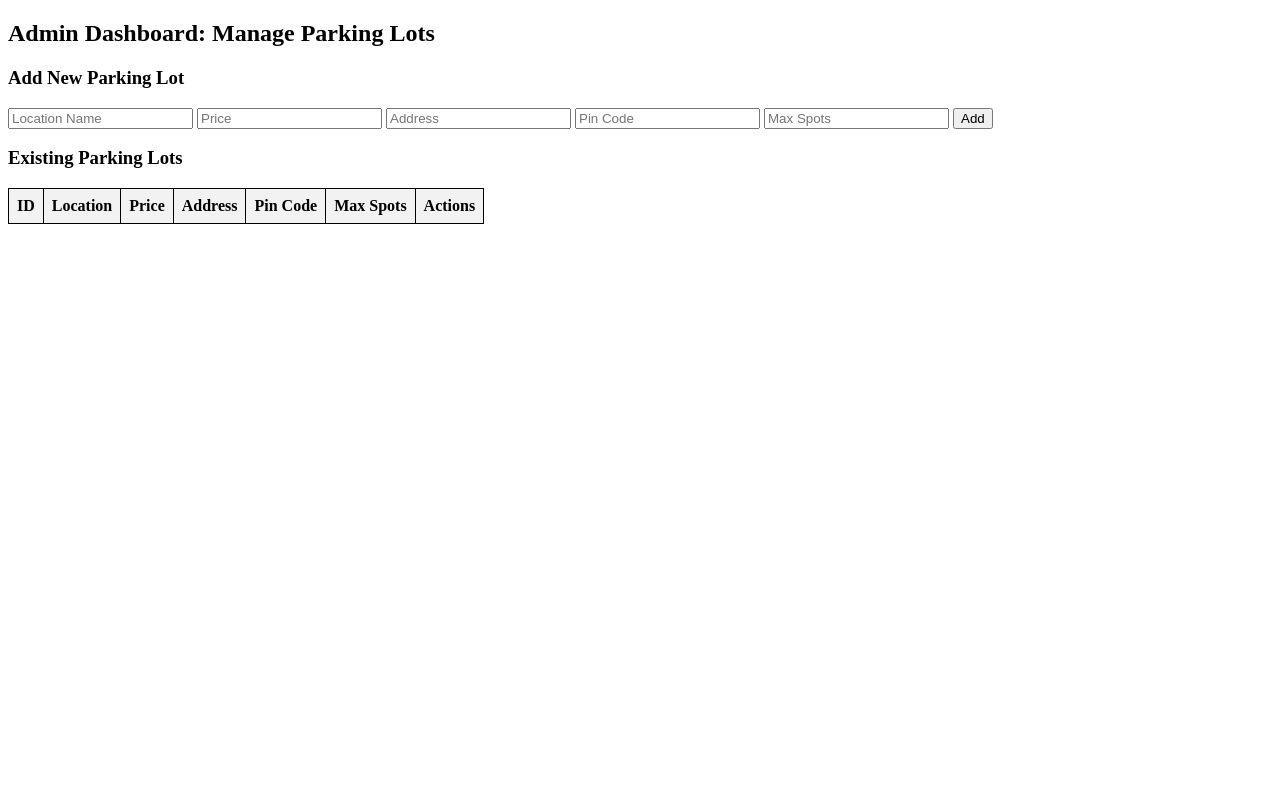
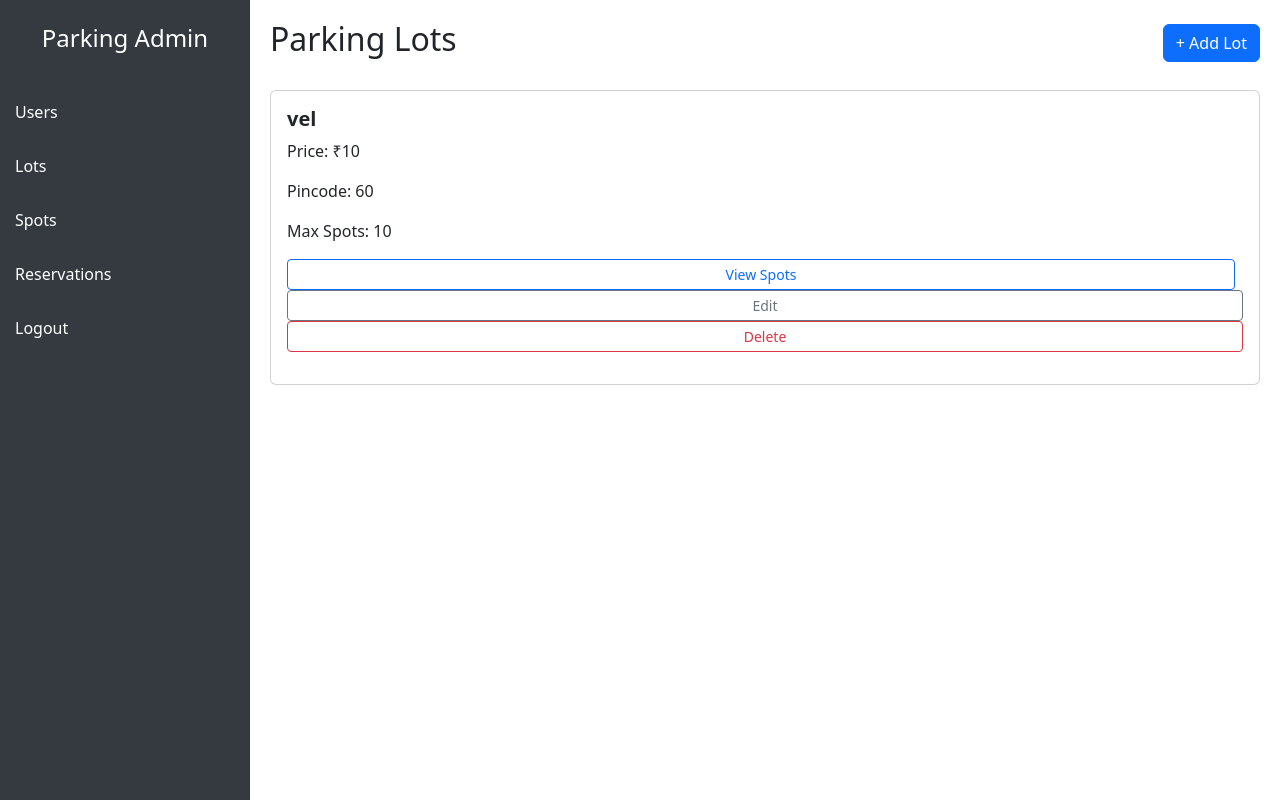
Before and after one commit to bored-arvi/vehicle-parking-app, a Flask app: template templates/admin_dash.html in a window 1280 px wide. Run offline with Flask 3, Linux system fonts and the light colour scheme; the template is opened without the code that fills it, so the values that code supplies are empty; data comes from the database, SQL or seed files in the repository; both versions use the stored data as it was after the commit.

Commit message:
api implementation, lot add,view done

```diff
--- a/app.py
+++ b/app.py
@@ -1,13 +1,16 @@
 from flask import Flask
-from controllers import auth_bp
+from controllers import auth_bp, admin_dashboard_bp
+from api.parking_spots_api import parking_spot_bp
 from models.db_init import init_db
 
 app = Flask(__name__)
-app.secret_key = 'your_secret_key'  # Needed for session
+app.secret_key = 'your_secret_key'
 
-# Register blueprint
+# Register all blueprints
 app.register_blueprint(auth_bp)
+app.register_blueprint(admin_dashboard_bp)
+app.register_blueprint(parking_spot_bp)
 
 if __name__ == '__main__':
-    init_db()  # Initialize the database
+    init_db()
     app.run(debug=True)
--- a/controllers/auth.py
+++ b/controllers/auth.py
@@ -20,7 +20,7 @@ def login():
             if check[1] == password:
                 session['role'] = 'admin'
                 session['username'] = username
-                return redirect('/dashboard')
+                return redirect('/admin/dashboard')
             else:
                 return "Invalid password", 401
     return render_template("admin.html")
--- a/controllers/dash.py
+++ b/controllers/dash.py
@@ -1,79 +1,12 @@
-from flask import render_template, session, request, redirect, url_for, g, flash
-import sqlite3  # Replace with your actual blueprint
-from controllers import auth_bp
-DATABASE = 'parking.db'  # Replace with your DB name
+#controllers/dash.py
+from flask import render_template, session  # Replace with your DB name
 
-def get_db():
-    if 'db' not in g:
-        g.db = sqlite3.connect(DATABASE)
-        g.db.row_factory = sqlite3.Row
-    return g.db
+from flask import Blueprint, render_template, session
+from controllers import admin_dashboard_bp
 
-@auth_bp.teardown_app_request
-def close_db(error):
-    db = g.pop('db', None)
-    if db is not None:
-        db.close()
-
-@auth_bp.route('/dashboard')
+@admin_dashboard_bp.route('/dashboard',methods=['GET','POST'])
 def dashboard():
     if 'role' in session and session['role'] == 'admin':
-        db = get_db()
-        lots = db.execute('SELECT * FROM parking_lots').fetchall()
-        return render_template('admin_dash.html', lots=lots)
+        return render_template('admin_dash.html')
     else:
-        return "Error: Unauthorized access", 403
-
-@auth_bp.route('/lot/add', methods=['POST'])
-def add_lot():
-    if session.get('role') != 'admin':
         return "Unauthorized", 403
-
-    name = request.form['name']
-    price = request.form['price']
-    address = request.form['address']
-    pincode = request.form['pincode']
-    max_spots = request.form['max_spots']
-
-    db = get_db()
-    db.execute('INSERT INTO parking_lots (prime_location_name, price, address, pin_code, max_spots) VALUES (?, ?, ?, ?, ?)',
-               (name, price, address, pincode, max_spots))
-    db.commit()
-    flash("Parking lot added successfully.")
-    return redirect(url_for('auth_bp.dashboard'))
-
-@auth_bp.route('/lot/edit/<int:lot_id>', methods=['POST'])
-def edit_lot(lot_id):
-    if session.get('role') != 'admin':
-        return "Unauthorized", 403
-
-    name = request.form['name']
-    price = request.form['price']
-    address = request.form['address']
-    pincode = request.form['pincode']
-    max_spots = request.form['max_spots']
-
-    db = get_db()
-    db.execute('''UPDATE parking_lots SET prime_location_name=?, price=?, address=?, pin_code=?, max_spots=? WHERE id=?''',
-               (name, price, address, pincode, max_spots, lot_id))
-    db.commit()
-    flash("Parking lot updated successfully.")
-    return redirect(url_for('auth_bp.dashboard'))
-
-@auth_bp.route('/lot/delete/<int:lot_id>', methods=['POST'])
-def delete_lot(lot_id):
-    if session.get('role') != 'admin':
-        return "Unauthorized", 403
-
-    db = get_db()
-    spots = db.execute('SELECT COUNT(*) AS count FROM parking_spots WHERE lot_id=? AND status="O"', (lot_id,)).fetchone()
-
-    if spots['count'] > 0:
-        flash("Cannot delete: Spots in this lot are still occupied.")
-        return redirect(url_for('auth_bp.dashboard'))
-
-    db.execute('DELETE FROM parking_spots WHERE lot_id=?', (lot_id,))
-    db.execute('DELETE FROM parking_lots WHERE id=?', (lot_id,))
-    db.commit()
-    flash("Parking lot deleted successfully.")
-    return redirect(url_for('auth_bp.dashboard'))
--- a/templates/admin_dash.html
+++ b/templates/admin_dash.html
@@ -1,62 +1,195 @@
 <!DOCTYPE html>
-<html>
+<html lang="en">
 <head>
-    <title>Admin Dashboard</title>
+    <meta charset="UTF-8">
+    <title>Admin Dashboard - Parking Lots</title>
+    <link href="https://cdn.jsdelivr.net/npm/bootstrap@5.3.0/dist/css/bootstrap.min.css" rel="stylesheet">
     <style>
-        table, th, td { border: 1px solid black; border-collapse: collapse; padding: 8px; }
-        th { background-color: #f2f2f2; }
-        form { display: inline; }
+        body {
+            display: flex;
+        }
+        .sidebar {
+            width: 250px;
+            height: 100vh;
+            background: #343a40;
+            color: white;
+            position: fixed;
+        }
+        .sidebar a {
+            display: block;
+            padding: 15px;
+            color: white;
+            text-decoration: none;
+        }
+        .sidebar a:hover {
+            background: #495057;
+        }
+        .main {
+            margin-left: 250px;
+            padding: 20px;
+            width: 100%;
+        }
+        .lot-card {
+            margin-bottom: 20px;
+        }
     </style>
 </head>
 <body>
-    <h2>Admin Dashboard: Manage Parking Lots</h2>
 
-    <!-- Flash Messages -->
-    {% with messages = get_flashed_messages() %}
-        {% if messages %}
-            <ul style="color: green;">
-                {% for msg in messages %}
-                    <li>{{ msg }}</li>
-                {% endfor %}
-            </ul>
-        {% endif %}
-    {% endwith %}
+<!-- Sidebar -->
+<div class="sidebar">
+    <h4 class="text-center py-4"><i class="bi bi-car-front"></i> Parking Admin</h4>
+    <a href="#">Users</a>
+    <a href="#">Lots</a>
+    <a href="#">Spots</a>
+    <a href="#">Reservations</a>
+    <a href="/logout">Logout</a>
+</div>
 
-    <!-- Add New Parking Lot -->
-    <h3>Add New Parking Lot</h3>
-    <form action="{{ url_for('auth_bp.add_lot') }}" method="post">
-        <input type="text" name="name" placeholder="Location Name" required>
-        <input type="number" step="0.01" name="price" placeholder="Price" required>
-        <input type="text" name="address" placeholder="Address">
-        <input type="text" name="pincode" placeholder="Pin Code">
-        <input type="number" name="max_spots" placeholder="Max Spots" required>
-        <button type="submit">Add</button>
+<!-- Main Content -->
+<div class="main">
+    <div class="d-flex justify-content-between align-items-center mb-4">
+        <h2>Parking Lots</h2>
+        <button class="btn btn-primary" data-bs-toggle="modal" data-bs-target="#addLotModal">+ Add Lot</button>
+    </div>
+
+    <div id="lots-container">
+        <!-- Will be filled by JS -->
+    </div>
+</div>
+
+<!-- Add Lot Modal -->
+<div class="modal fade" id="addLotModal" tabindex="-1" aria-labelledby="addLotModalLabel" aria-hidden="true">
+  <div class="modal-dialog">
+    <form id="addLotForm" class="modal-content">
+      <div class="modal-header">
+        <h5 class="modal-title">Add New Lot</h5>
+        <button type="button" class="btn-close" data-bs-dismiss="modal" aria-label="Close"></button>
+      </div>
+      <div class="modal-body">
+        <input type="text" name="name" placeholder="Lot Name" class="form-control mb-2" required>
+        <input type="number" step="0.1" name="price" placeholder="Price (₹ per hour)" class="form-control mb-2" required>
+        <input type="text" name="address" placeholder="Address" class="form-control mb-2">
+        <input type="text" name="pincode" placeholder="Pincode" class="form-control mb-2">
+        <input type="number" name="max_spots" placeholder="Total Spots" class="form-control mb-2" required>
+      </div>
+      <div class="modal-footer">
+        <button type="submit" class="btn btn-success">Add Lot</button>
+      </div>
     </form>
+  </div>
+</div>
 
-    <!-- Existing Lots -->
-    <h3>Existing Parking Lots</h3>
-    <table>
-        <tr>
-            <th>ID</th><th>Location</th><th>Price</th><th>Address</th><th>Pin Code</th><th>Max Spots</th><th>Actions</th>
-        </tr>
-        {% for lot in lots %}
-        <tr>
-            <form action="{{ url_for('auth_bp.edit_lot', lot_id=lot.id) }}" method="post">
-                <td>{{ lot.id }}</td>
-                <td><input type="text" name="name" value="{{ lot.prime_location_name }}" required></td>
-                <td><input type="number" step="0.01" name="price" value="{{ lot.price }}" required></td>
-                <td><input type="text" name="address" value="{{ lot.address }}"></td>
-                <td><input type="text" name="pincode" value="{{ lot.pin_code }}"></td>
-                <td><input type="number" name="max_spots" value="{{ lot.max_spots }}" required></td>
-                <td>
-                    <button type="submit">Update</button>
-            </form>
-            <form action="{{ url_for('auth_bp.delete_lot', lot_id=lot.id) }}" method="post" onsubmit="return confirm('Delete this lot? Ensure all spots are empty!');">
-                <button type="submit">Delete</button>
-            </form>
-                </td>
-        </tr>
-        {% endfor %}
-    </table>
+<!-- Bootstrap + JS -->
+<script src="https://cdn.jsdelivr.net/npm/bootstrap@5.3.0/dist/js/bootstrap.bundle.min.js"></script>
+<script>
+// Add Lot Form Submit
+document.getElementById('addLotForm').addEventListener('submit', async (e) => {
+    e.preventDefault();
+    const form = e.target;
+    const data = {
+        name: form.name.value,
+        price: parseFloat(form.price.value),
+        address: form.address.value,
+        pincode: form.pincode.value,
+        max_spots: parseInt(form.max_spots.value)
+    };
+
+    const res = await fetch('/lot/spot/add', {
+        method: 'POST',
+        headers: {'Content-Type': 'application/json'},
+        body: JSON.stringify(data)
+    });
+
+    if (res.ok) {
+        form.reset();
+        bootstrap.Modal.getInstance(document.getElementById('addLotModal')).hide();
+        fetchParkingLots();
+    } else {
+        const errorData = await res.json();
+        alert('Failed to add lot: ' + (errorData.error || 'Unknown error.'));
+    }
+});
+
+// Fetch and render all lots
+async function fetchParkingLots() {
+    try {
+        const response = await fetch('/api/lots');
+        if (!response.ok) throw new Error('Failed to fetch parking lots');
+
+        const lots = await response.json();
+        const container = document.getElementById('lots-container');
+        container.innerHTML = '';
+
+        if (lots.length === 0) {
+            container.innerHTML = '<p>No parking lots available.</p>';
+            return;
+        }
+
+        lots.forEach(lot => {
+            const lotCard = document.createElement('div');
+            lotCard.className = 'card lot-card p-3';
+
+            lotCard.innerHTML = `
+                <h5><b>${lot.prime_location_name}</b></h5>
+                <p>Price: ₹${lot.price}</p>
+                <p>Pincode: ${lot.pin_code}</p>
+                <p>Max Spots: ${lot.max_spots}</p>
+                <button class="btn btn-outline-primary btn-sm me-2" onclick="toggleSpots(${lot.id})">View Spots</button>
+                <button class="btn btn-outline-secondary btn-sm" onclick="editLot(${lot.id})">Edit</button>
+                <button class="btn btn-outline-danger btn-sm" onclick="deleteLot(${lot.id})">Delete</button>
+                <div id="spots-${lot.id}" data-visible="false" class="mt-3"></div>
+            `;
+            container.appendChild(lotCard);
+        });
+
+    } catch (err) {
+        console.error(err);
+        alert("Error fetching lots.");
+    }
+}
+
+// Toggle spot display per lot
+async function toggleSpots(lotId) {
+    const container = document.getElementById(`spots-${lotId}`);
+
+    if (container.dataset.visible === "true") {
+        container.innerHTML = '';
+        container.dataset.visible = "false";
+        return;
+    }
+
+    const res = await fetch(`/api/spot/available/${lotId}`);
+    if (!res.ok) {
+        container.innerHTML = `<small class="text-danger">Failed to load spots</small>`;
+        return;
+    }
+
+    const spots = await res.json();
+    if (spots.length === 0) {
+        container.innerHTML = '<small>No available spots in this lot.</small>';
+    } else {
+        container.innerHTML = `
+            <hr>
+            <h6>Available Spots:</h6>
+            <div class="spot-grid">
+                ${spots.map(s => `<div class="spot-box">#${s.id}</div>`).join('')}
+            </div>
+        `;
+    }
+    container.dataset.visible = "true";
+}
+
+// Delete lot
+async function deleteLot(lotId) {
+    if (!confirm('Are you sure you want to delete this lot?')) return;
+    const res = await fetch(`/api/lot/delete/${lotId}`, { method: 'DELETE' });
+    if (res.ok) fetchParkingLots();
+    else alert('Failed to delete lot.');
+}
+
+window.onload = fetchParkingLots;
+</script>
+
 </body>
 </html>
```
Also changed, not shown: api/parking_spots_api.py (added, +97 -0 lines), controllers/__init__.py (+5 -2 lines), models/parking_lot.py (+16 -0 lines), models/parking_spot.py (+31 -0 lines), models/reservations.py (+22 -0 lines), templates/style.css (added, +14 -0 lines), api/__init__.py (added), parking.db.
